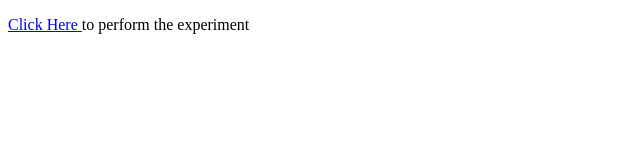
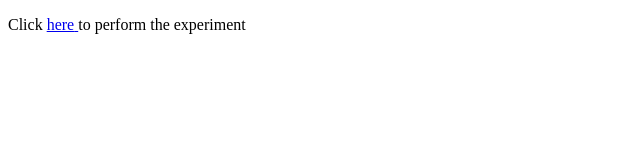
Before and after one commit to virtual-labs/exp-single-cycle-mips-iiith, a plain HTML site: page experiment/simulation/index.html in a window 1280 px wide. Shown: the full height of the page, 0-640 px from the left. Drawn offline with Linux system fonts and the light colour scheme.

Commit message:
updated simulation page

```diff
--- a/experiment/simulation/index.html
+++ b/experiment/simulation/index.html
@@ -7,7 +7,7 @@
 <body>
 		<!-- Your code goes here-->
 
-	<p><a href="./v19.swf">Click Here<script type="text/javascript">
+	<p>Click <a href="./v19.swf">here<script type="text/javascript">
 AC_AX_RunContent( 'width','100%','height','100%','src','v19.swf','movie','v19.swf' ); //end AC code
 </script><noscript><object height="100%" width="100%">
 <param name="movie" value="v19.swf"></param>
```
